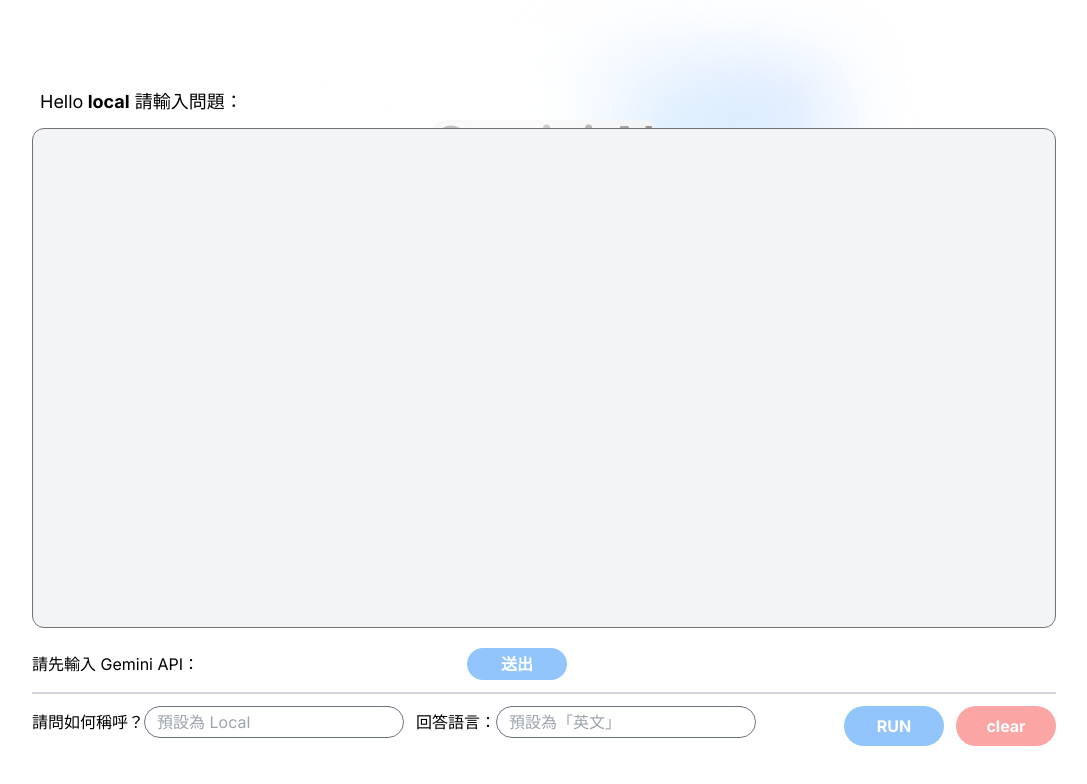
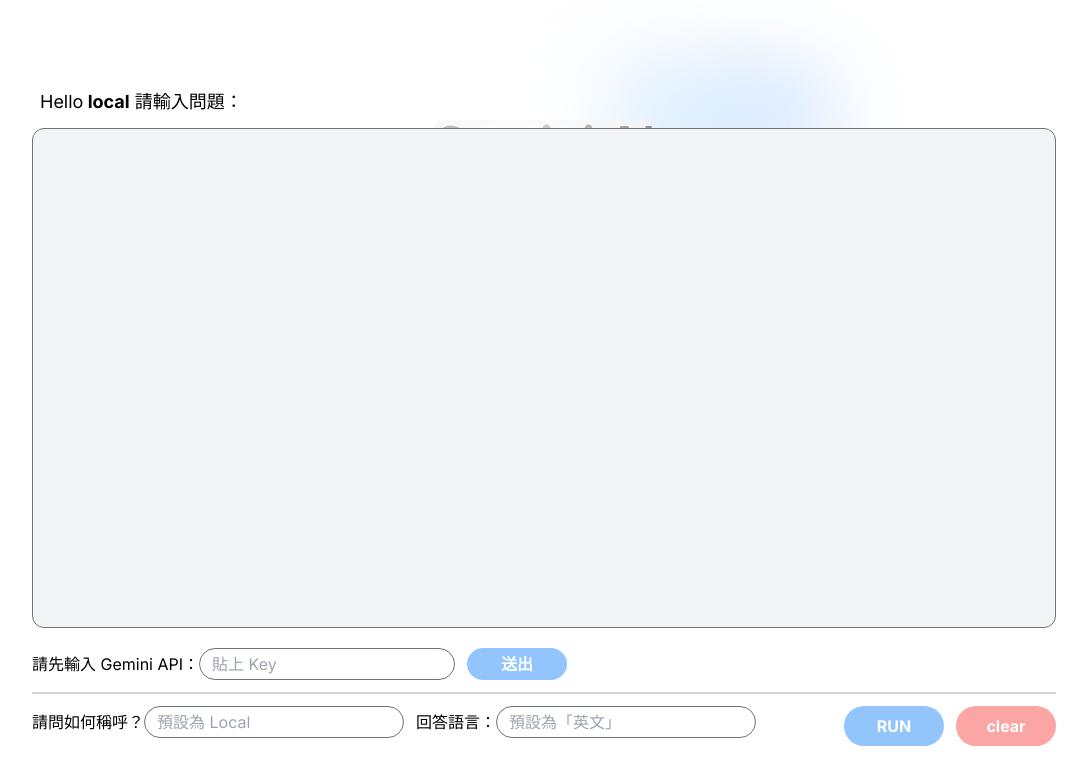
Before and after one commit to eddychen86/tailwind-by-next-demo001, a Next.js app: page / in a window 1280 px wide. Shown: the top 784 px of the page, without its empty margins (96-1183 px from the left). Built offline with nearby package versions, Linux system fonts and the light colour scheme.

Commit message:
update gemini ai setup

```diff
--- a/components/Gemini.js
+++ b/components/Gemini.js
@@ -67,7 +67,11 @@ export default function Gemini() {
             <div>
               <label>
                 請先輸入 Gemini API：
-                <input className='rounded-full h-8 w-[20vw] px-3' onChange={e => setKeys(e.target.value)} />
+                <input
+                  placeholder='貼上 Key'
+                  className='rounded-full h-8 w-[20vw] px-3 border border-gray-500'
+                  onChange={e => setKeys(e.target.value)}
+                />
                 <button
                   className='h-8 w-[100px] ml-3 px-3 bg-blue-300 rounded-full text-white font-bold'
                   onClick={() => setKey(keys)}
```
